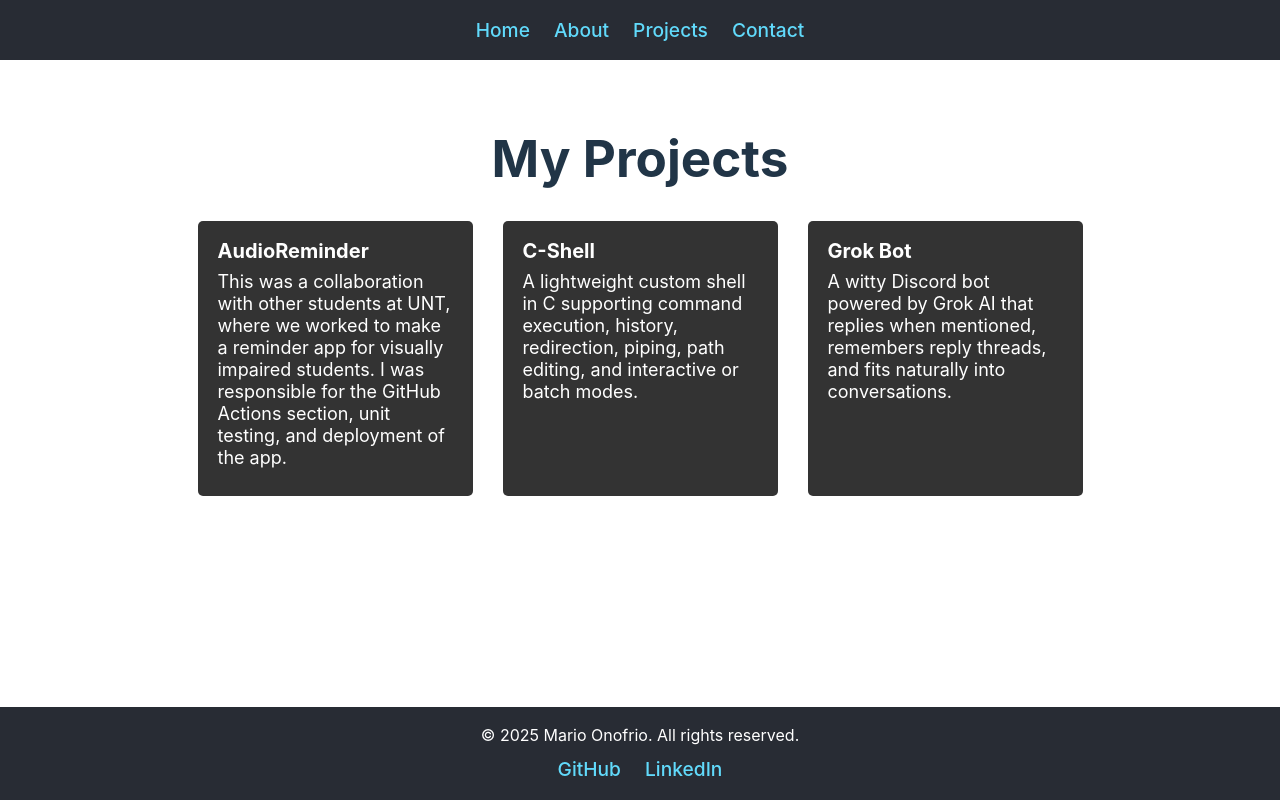
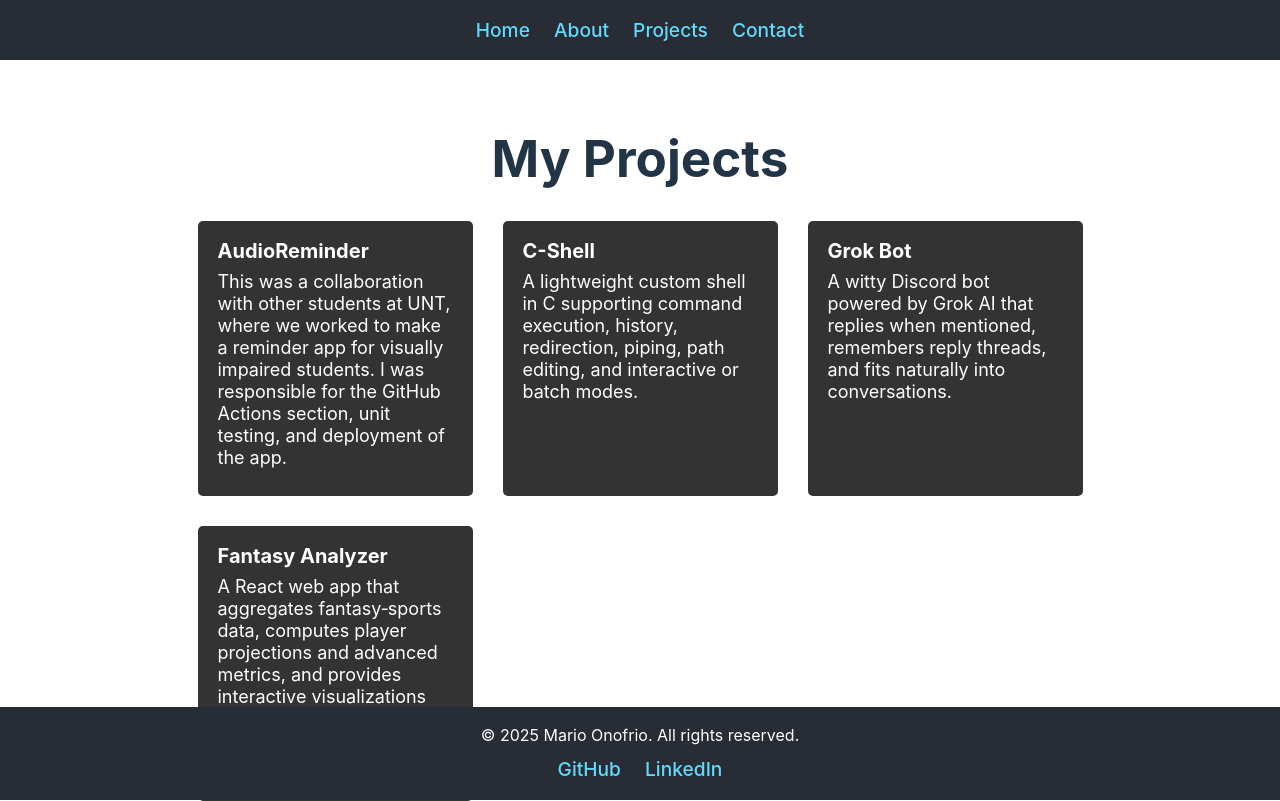
Before and after one commit to marioonofrio/Portfolio, a React (Vite) app: page /projects in a window 1280 px wide. Built offline with nearby package versions, Linux system fonts and the light colour scheme.

Commit message:
adds new project

```diff
--- a/src/pages/Projects.tsx
+++ b/src/pages/Projects.tsx
@@ -1,3 +1,4 @@
+import React from 'react';
 import './Projects.css';
 
 function Projects() {
@@ -23,6 +24,10 @@ function Projects() {
                     <h2>Grok Bot</h2>
                     <p>A witty Discord bot powered by Grok AI that replies when mentioned, remembers reply threads, and fits naturally into conversations.</p>
                 </button>
+                <button onClick={() => handleProjectClick('https://github.com/marioonofrio/Fantasy-Analyzer.git')}>
+                    <h2>Fantasy Analyzer</h2>
+                    <p>A React web app that aggregates fantasy‑sports data, computes player projections and advanced metrics, and provides interactive visualizations and lineup recommendations to help optimize your fantasy team.</p>
+                </button>
             </div>
         </div>
     );
```
